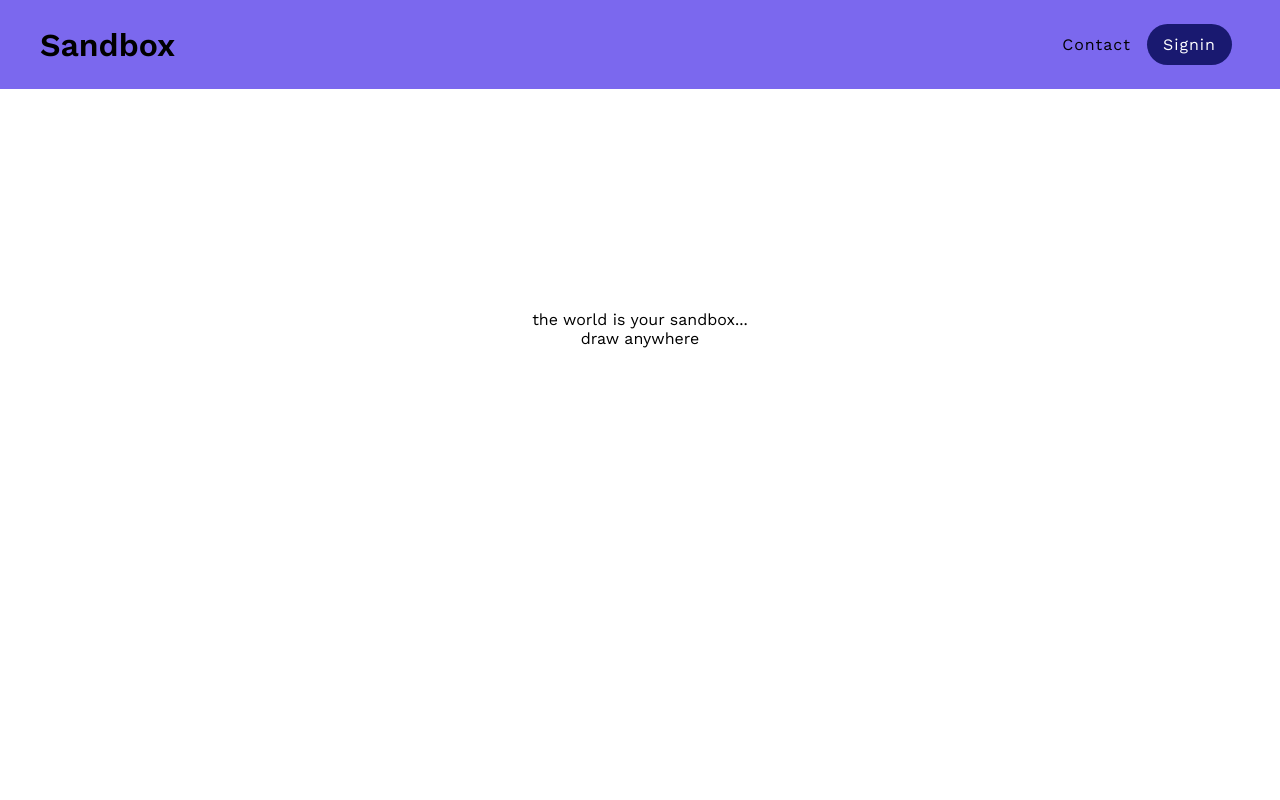
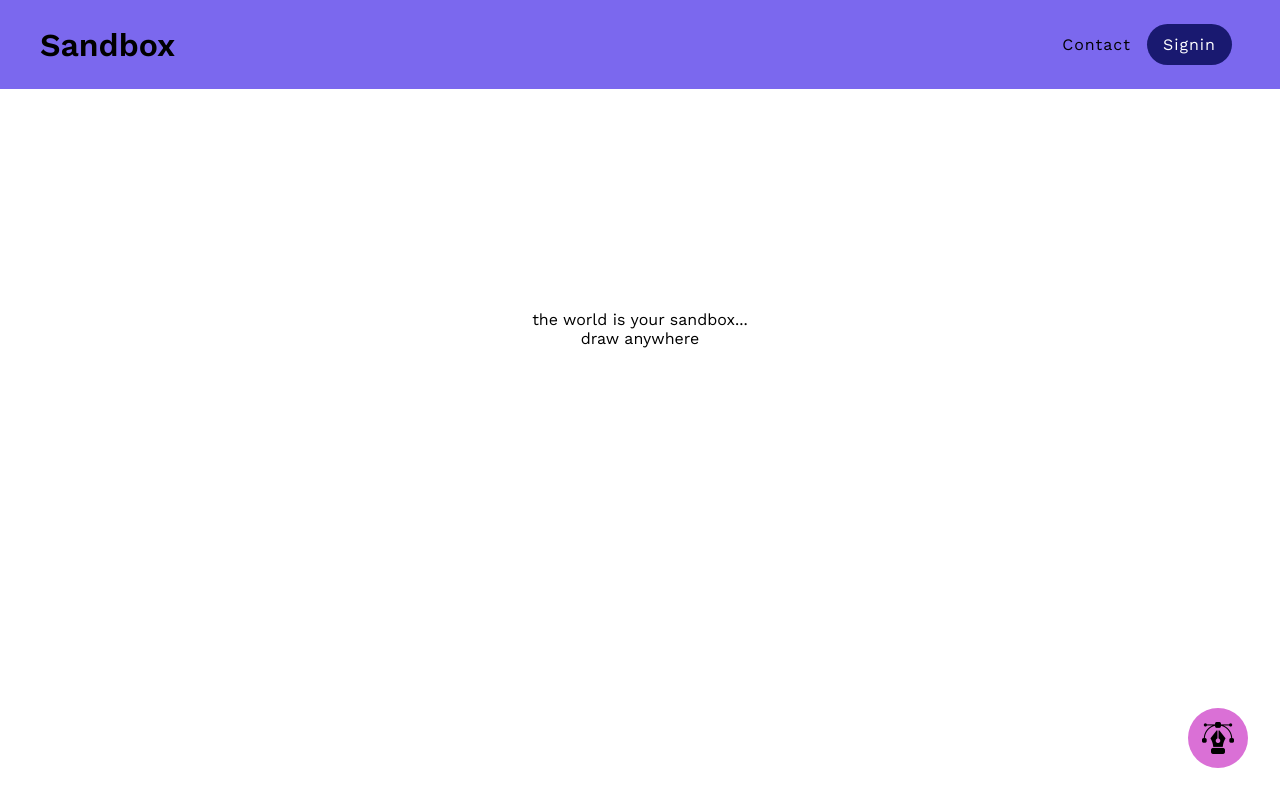
Before and after one commit to AnnetteNCF/JavaFinal, a plain HTML site: page index.html in a window 1280 px wide. Drawn offline with nearby package versions, Linux system fonts and the light colour scheme.

Commit message:
added toolbar icon

```diff
--- a/index.html
+++ b/index.html
@@ -28,6 +28,12 @@
             <p class="second-line">draw anywhere</p>
         </div>
 
+    <!-- THIS IS THE TOOLBOX AREA -->
+    <div class="toolbox">
+        <div class="toolbox-container">
+            <img class="tool-icon" src="img/pen-tool.png" alt="">
+        </div>
+    </div>
 
 </body>
 </html>
--- a/styles.css
+++ b/styles.css
@@ -66,3 +66,20 @@ a:link {
 	align-items: center;
 	justify-content: center;
 }
+
+.toolbox-container {
+	display: flex;
+	justify-content: center;
+	align-items: center;
+	background-color: orchid;
+	border-radius: 50%;
+	height: 60px;
+	width: 60px;
+	position: absolute;
+	right: 2em;
+	bottom: 2em;
+}
+
+.tool-icon {
+	width: 32px;
+}
```
Also changed, not shown: img/pen-tool.png (added).
